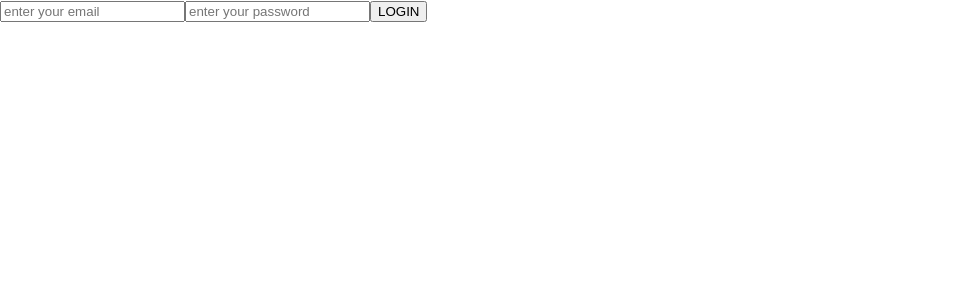
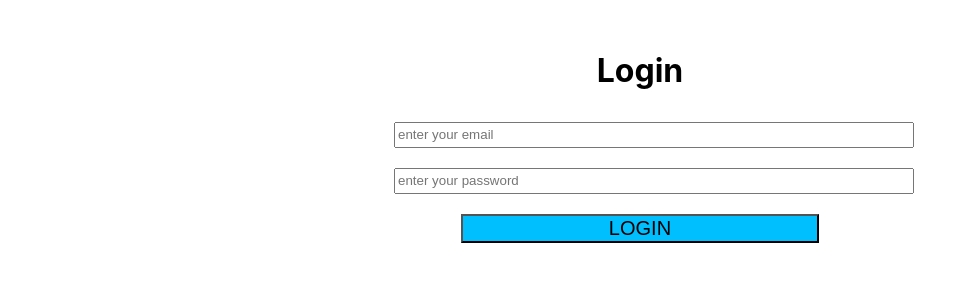
Before and after one commit to vale75020/book-store, a React (Create React App) app in the folder client/: page /login in a window 1280 px wide. Shown: the top 300 px of the page, without its empty margins (0-977 px from the left). Built offline with nearby package versions, Linux system fonts and the light colour scheme.

Commit message:
css login

```diff
--- a/client/src/App.css
+++ b/client/src/App.css
@@ -3,3 +3,23 @@
   flex-wrap: wrap;
   justify-content: space-between
 }
+
+.login {
+  margin: 0 auto;
+  margin-top: 30px;
+  width: 40%;
+  text-align: center;
+}
+
+.loginInput {
+  width: 100%;
+  height: 20px;
+  margin: 10px;
+}
+
+.buttonLogin {
+  width: 70%;
+  font-size: 20px;
+  margin: 10px;
+  background-color: deepskyblue
+}
--- a/client/src/components/Login.js
+++ b/client/src/components/Login.js
@@ -35,6 +35,7 @@ class Login extends Component {
   render() {
     return (
       <div className="login">
+          <h1>Login</h1>
         <input
           onChange={this.handleChange}
           value= {this.state.email}
@@ -53,7 +54,7 @@ class Login extends Component {
           placeholder="enter your password"
           required
         />
-        <button onClick={this.login}>LOGIN</button>
+        <button className="buttonLogin" onClick={this.login}>LOGIN</button>
       </div>
     );
   }
```
